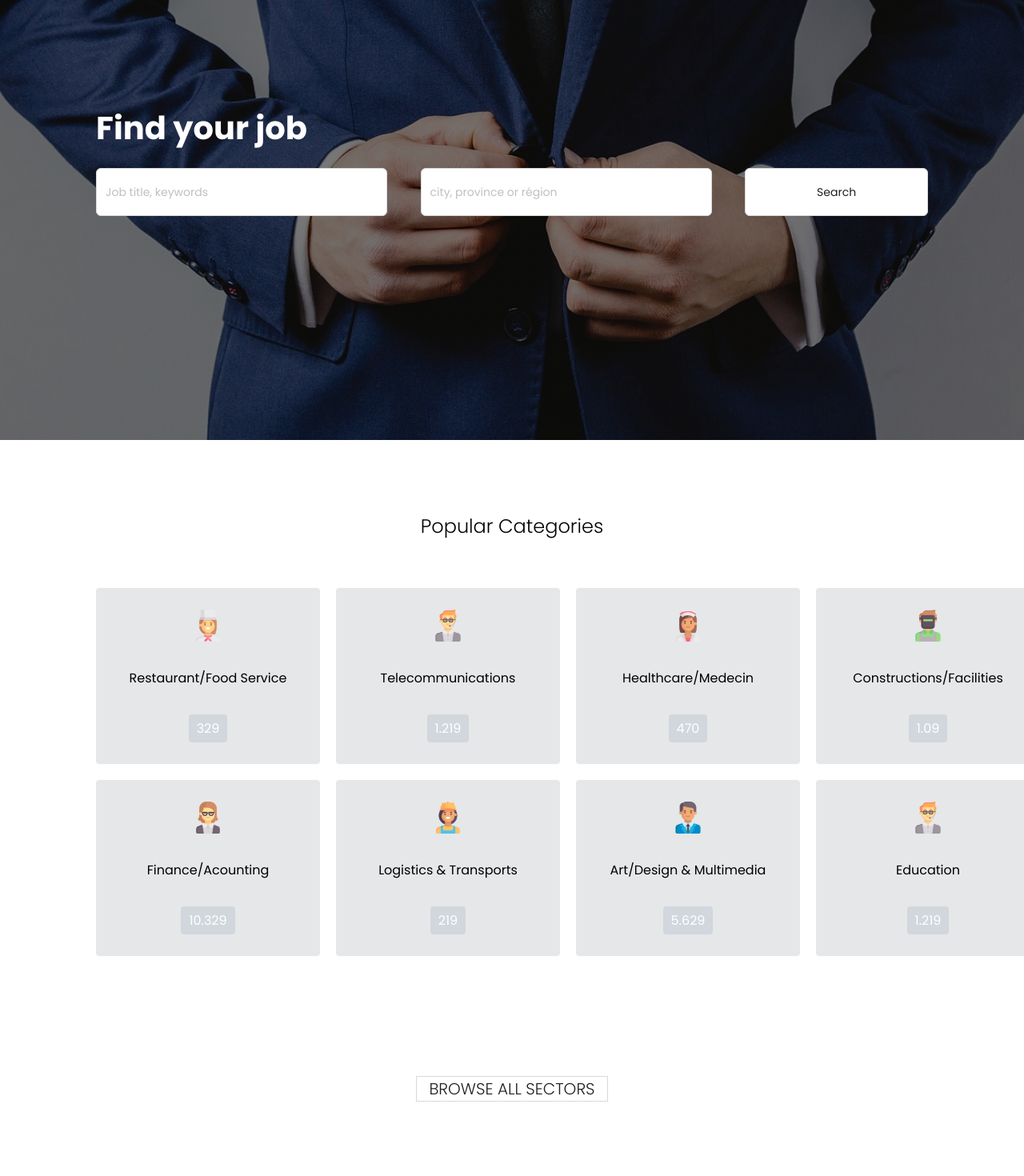
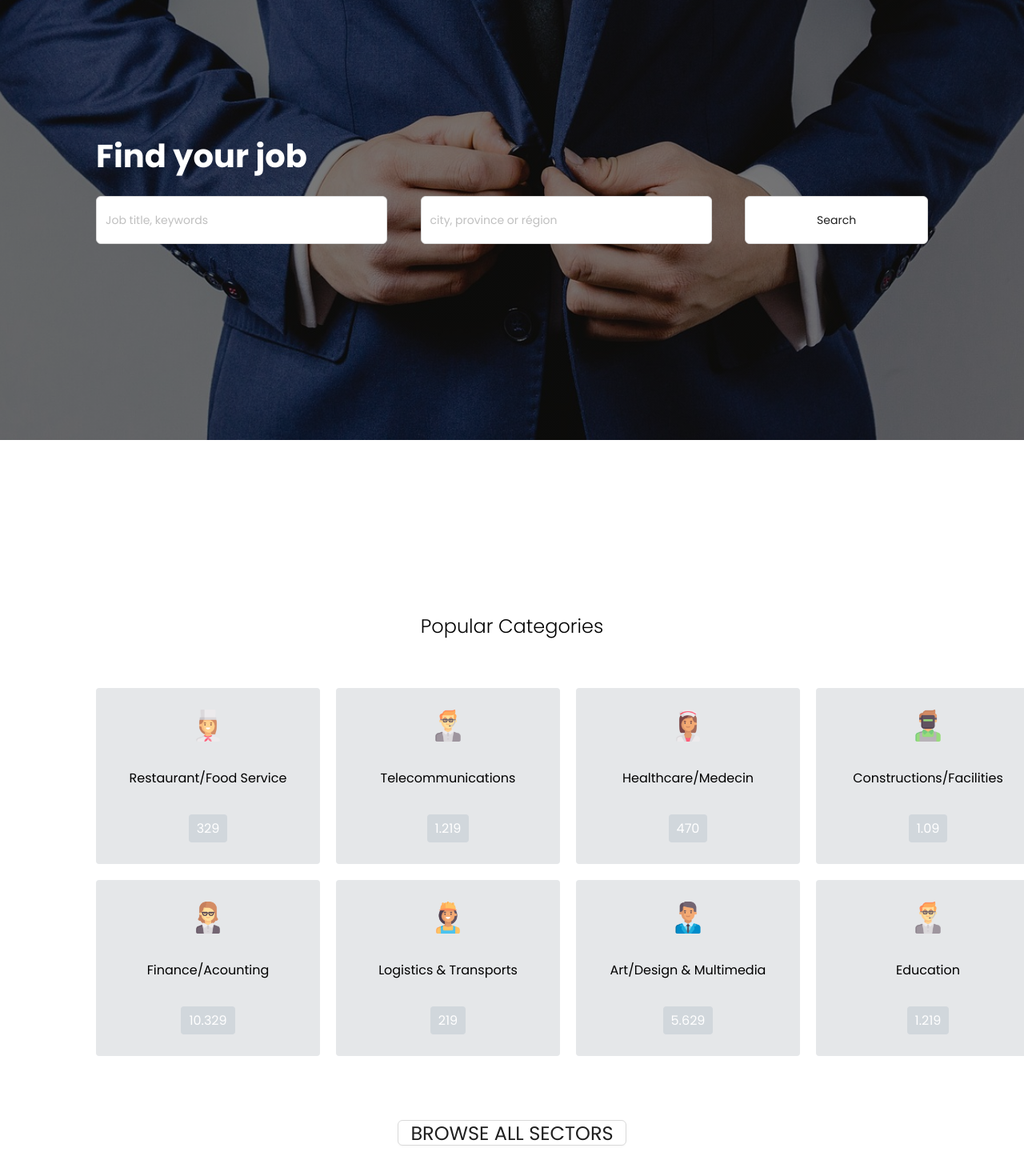
Before and after one commit to SkillJourney/front, a React (Create React App) app in the folder skilljourney/: page / in a window 1280 px wide. Shown: the part 250-1720 px from the top of the page at 80% size. Before the commit the page ends 1627 px from the top, so only its background shows below. Built offline with nearby package versions, Linux system fonts and the light colour scheme.

Commit message:
fix maxence

```diff
--- a/skilljourney/src/App.js
+++ b/skilljourney/src/App.js
@@ -17,8 +17,8 @@ const App = () => {
   return (
     <BrowserRouter>
       <NavBar />
-      <Background />
-      <Layout>
+      {/* <Background /> */}
+      {/* <Layout> */}
       <Routes>
         <Route path='/' element={<StartPage />} />
         <Route path='/contact' element={<ContactPage />} />
@@ -27,7 +27,7 @@ const App = () => {
         <Route path='/corporate' element={<CorporatePage />} />
         <Route path='/jobsectorspage' element={<JobSectorsPage />} />
       </Routes>
-      </Layout>
+      {/* </Layout> */}
     </BrowserRouter>
   );
 };
--- a/skilljourney/src/pages/StartPage.js
+++ b/skilljourney/src/pages/StartPage.js
@@ -13,6 +13,7 @@ import finance from "../assets/finance.png"
 import logistics from "../assets/logistics.png"
 import art from "../assets/art.png"
 import Background from '../components/Background';
+import Layout from '../components/Layout';
 
 
 
@@ -56,6 +57,9 @@ const StartPage = () => {
 
     return (
         <>
+            <Background />
+
+            <Layout>
                 <div className='containers_home'>
                     <div className='containers_info_job'>
                         <div className='title'>
@@ -101,11 +105,11 @@ const StartPage = () => {
 
 
                 <div className='containers_job_list'>
-                <a onClick={() => navigate('/jobsectorspage')}><Button>BROWSE ALL SECTORS</Button></a>
+                    <Button onClick={() => navigate('/jobsectorspage')}>BROWSE ALL SECTORS</Button>
                 </div>
 
 
-
+            </Layout>
         </>
     );
 };
--- a/skilljourney/src/styles/components/cardcategorie.css
+++ b/skilljourney/src/styles/components/cardcategorie.css
@@ -1,12 +1,11 @@
 .title_categories {
-    /* background-color: red; */
-    padding: 90px 0;
+    padding: 90px 0 20px 0;
 }
 
 .title_categories h2 {
     font-weight: 300;
-    background-color: var(--whitecolors);
     text-align: center;
+    font-size: 24px;
 }
 
 .card_job {
--- a/skilljourney/src/styles/components/navbar.css
+++ b/skilljourney/src/styles/components/navbar.css
@@ -1,5 +1,5 @@
 nav {
-    position: fixed;
+    position: sticky;
     top: 0;
     left: 0;
     z-index: 300;
--- a/skilljourney/src/styles/startpage.css
+++ b/skilljourney/src/styles/startpage.css
@@ -1,5 +1,5 @@
 .containers_back {
-    position: absolute;
+    position: absolute !important;
     width: 100%;
     height: 100vh;
     left: 0;
@@ -35,7 +35,10 @@
 
 .title {
     width: 100%;
-    margin-top: 100px;
+    position: relative;
+    top: -40px;
+    /* margin-top: 100px; */
+    /* background-color: red; */
 }
 
 .title .title_header {
@@ -76,15 +79,11 @@
 }
 
 .containers_job_list {
-    display: flex;
-    justify-content: center;
-    align-items: center;
+    padding: 0 0 60px;
+
+    text-align: center;
 }
 
 .containers_job_list button {
-    width: 100%;
-
-    font-weight: 300;
-    font-size: 20px;
-    border-radius: var(--grey);
+    font-size: 24px;
 }
```
Lines whose indentation alone changed are shown as unchanged.
